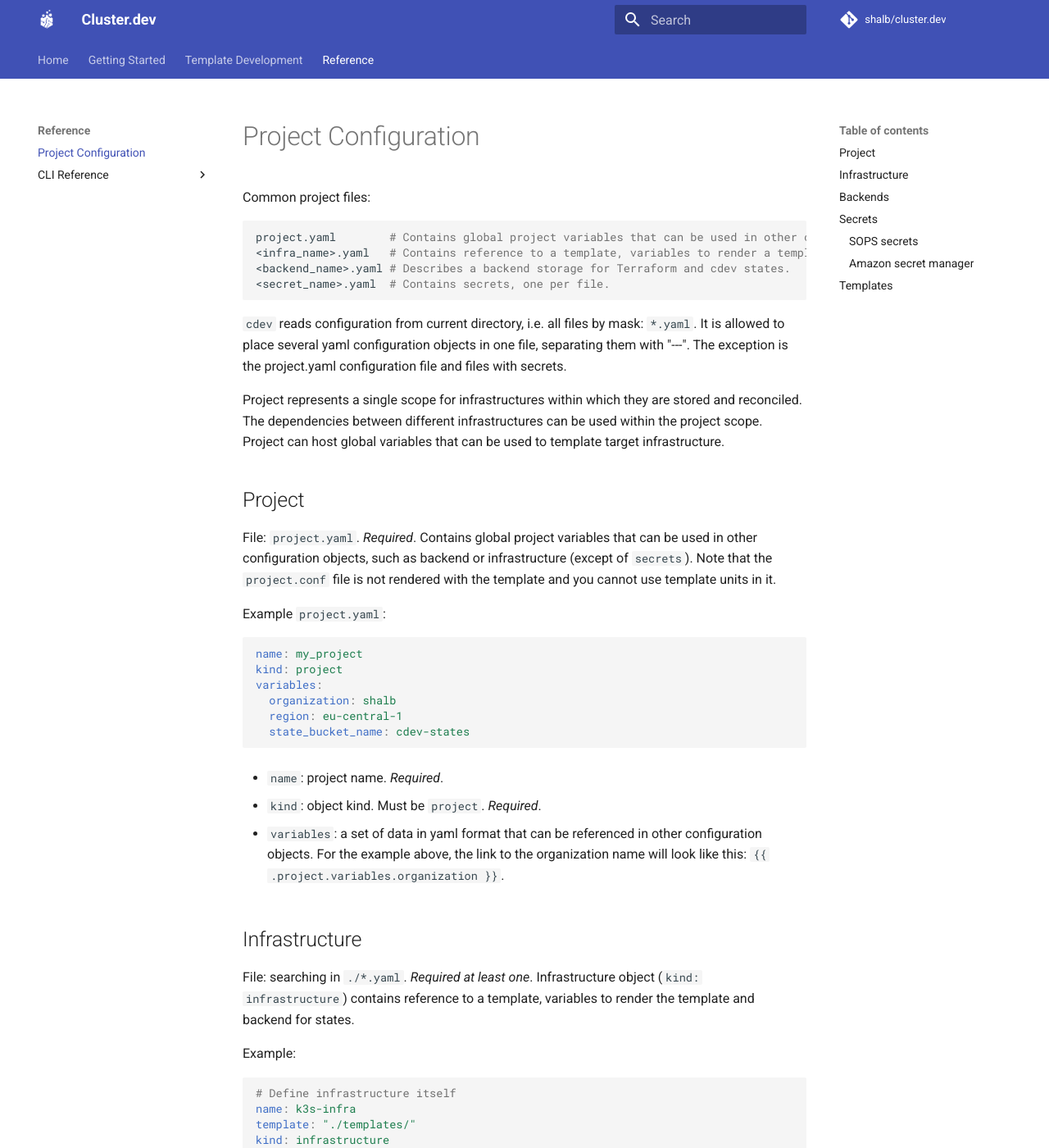
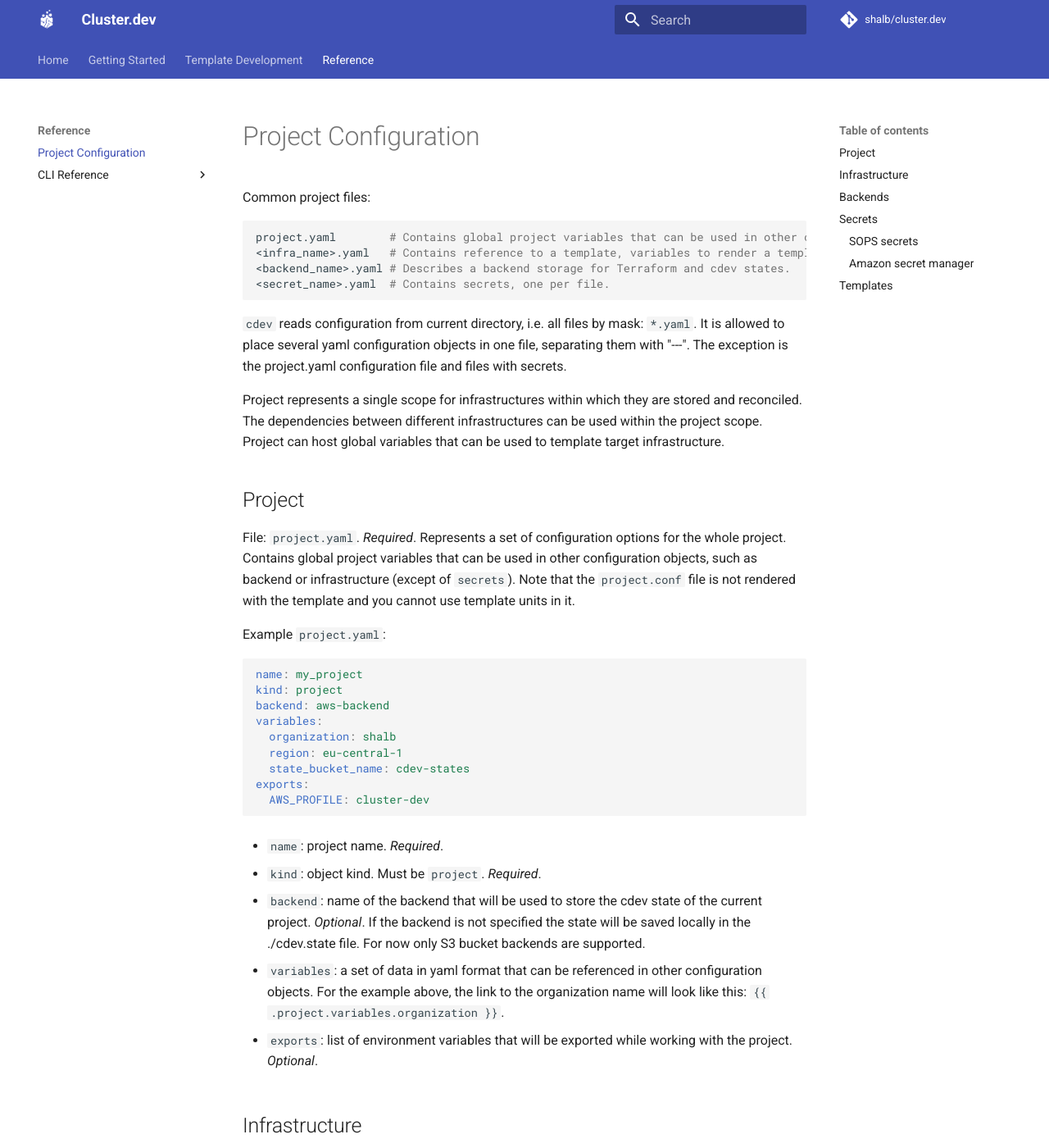
Before and after one commit to shalb/cluster.dev, an MkDocs documentation site: the page built from docs/project-configuration.md, in a window 1280 px wide and 1400 px high. Shown: the whole window at 82% size. Built offline with MkDocs 1.6.1 and Material for MkDocs 9.7.7, drawn with Linux system fonts in a browser that asks for light colours; comment, search, counter and statistics services are not loaded.

Commit message:
Add options to project.yaml

````diff
--- a/docs/project-configuration.md
+++ b/docs/project-configuration.md
@@ -16,24 +16,31 @@ Project represents a single scope for infrastructures within which they are stor
 ## Project
 
 File: `project.yaml`. *Required*.
-Contains global project variables that can be used in other configuration objects, such as backend or infrastructure (except of `secrets`). Note that the `project.conf` file is not rendered with the template and you cannot use template units in it.
+Represents a set of configuration options for the whole project. Contains global project variables that can be used in other configuration objects, such as backend or infrastructure (except of `secrets`). Note that the `project.conf` file is not rendered with the template and you cannot use template units in it.
 
 Example `project.yaml`:
 
 ```yaml
 name: my_project
 kind: project
+backend: aws-backend
 variables:
   organization: shalb
   region: eu-central-1
   state_bucket_name: cdev-states
+exports:
+  AWS_PROFILE: cluster-dev
 ```
 
 * `name`: project name. *Required*.
 
 * `kind`: object kind. Must be `project`. *Required*.
 
+* `backend`: name of the backend that will be used to store the cdev state of the current project. *Optional*. If the backend is not specified the state will be saved locally in the ./cdev.state file. For now only S3 bucket backends are supported.
+
 * `variables`: a set of data in yaml format that can be referenced in other configuration objects. For the example above, the link to the organization name will look like this: `{{ .project.variables.organization }}`.
+
+* `exports`: list of environment variables that will be exported while working with the project. *Optional*.
 
 ## Infrastructure
 
````
